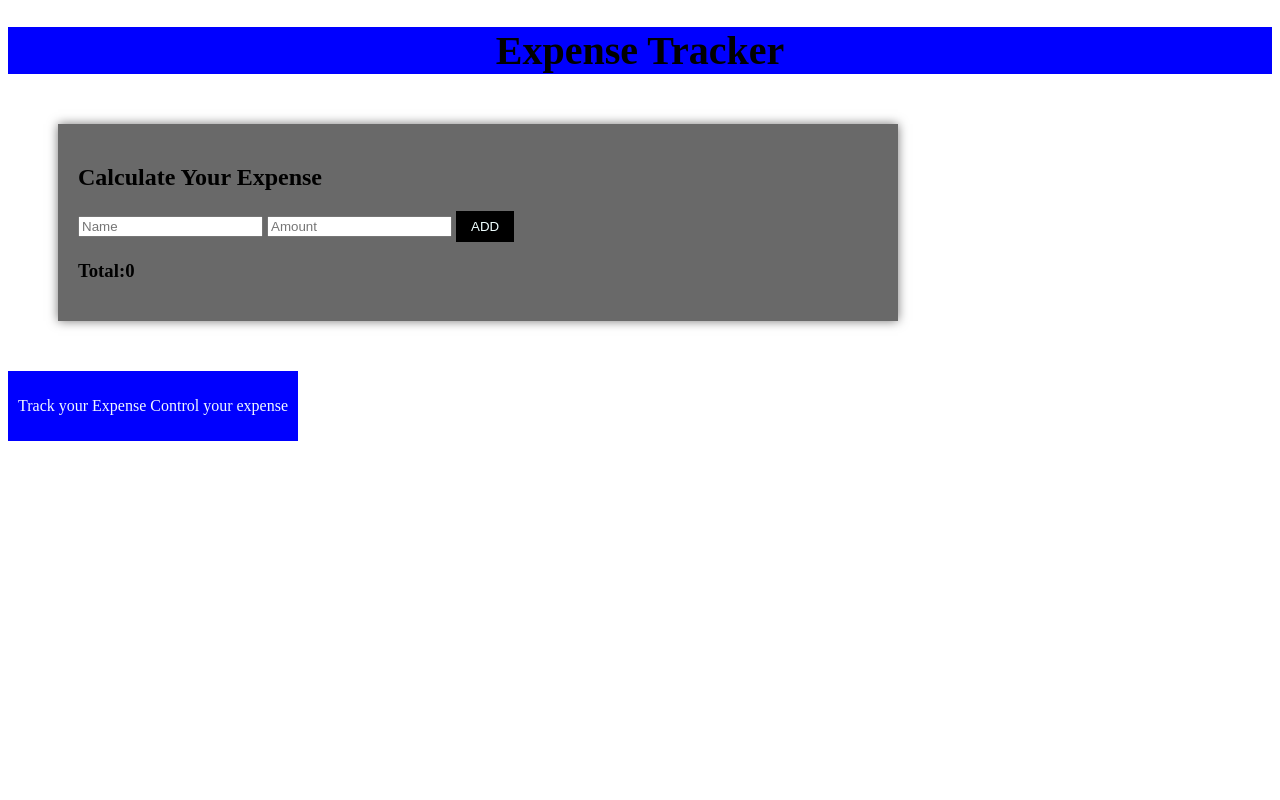
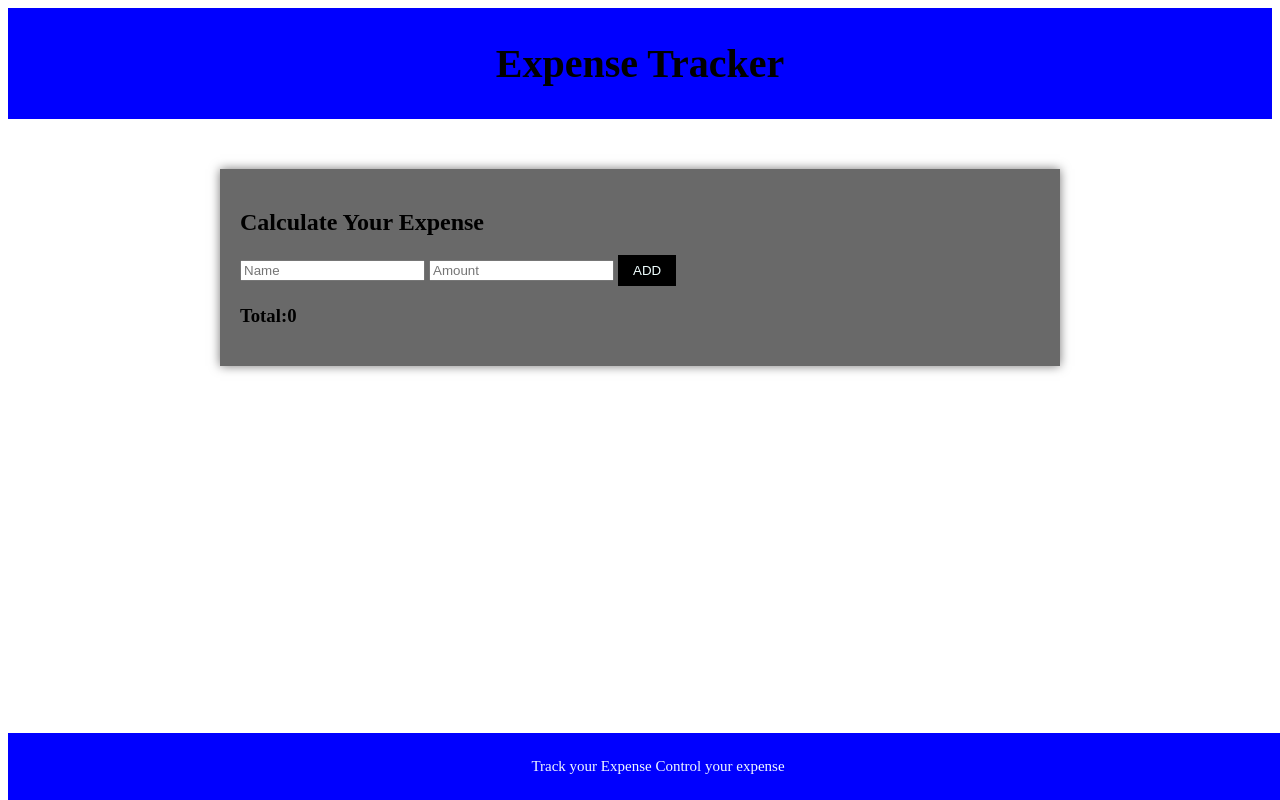
Before and after one commit to Akshara-Shenoy/tracker, a plain HTML site: page index.html in a window 1280 px wide. Drawn offline with Linux system fonts and the light colour scheme.

Commit message:
Update style.css

```diff
--- a/style.css
+++ b/style.css
@@ -1,36 +1,47 @@
-header{
+header {
     background-color: blue;
-    color:whitesmoke
-    padding: spx;
+    color: black;
+    padding: 5px;
     font-size: 20px;
     text-align: center;
 }
-.container{
+
+header h1 {
+    font-family: 'Playfair Display', serif;
+}
+
+.container {
     background-color: dimgrey;
     width: 800px;
-    margin: 50px;
+    margin: 50px auto;
     padding: 20px;
-    box-shadow: 0 0 10px rgb(120, 119,119);
+    box-shadow: 0 0 10px rgb(120, 119, 119);
 }
-.container button{
+
+.container button {
     background-color: black;
-    padding: 8px;
-    padding-bottom: 8px;
-    padding-left: 15px;
-    padding-right: 15px;
+    padding: 8px 15px;
     border: none;
-    color:azure;
+    color: azure;
+    cursor: pointer;
 }
-button :hover{
+
+.container button:hover {
     background-color: cadetblue;
     color: black;
+}
 
-}
-footer{
+footer {
     background-color: blue;
     color: aliceblue;
     padding: 10px;
     position: fixed;
-    width: :100%;
-    text-align:center;
+    bottom: 0;
+    width: 100%;
+    text-align: center;
 }
+
+footer p {
+    font-family: 'Lora', serif;
+    font-size: 15px;
+}
```
